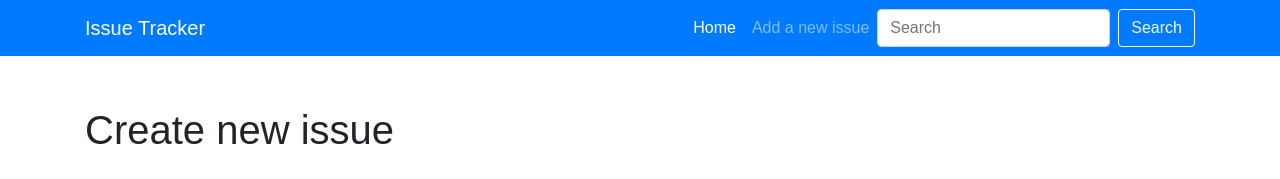
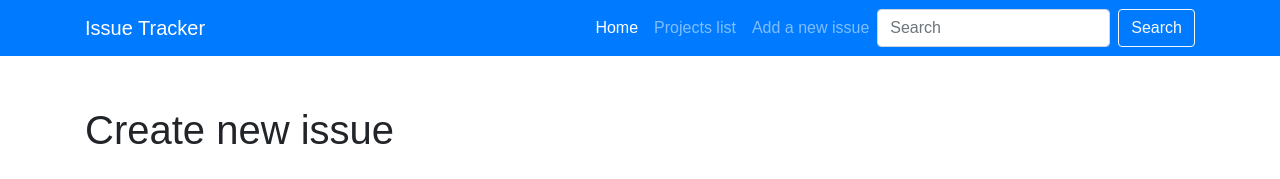
Before and after one commit to amirAkhmetzhanov94/blog, a Django app: page /issue/add/ in a window 1280 px wide. Shown: the top 179 px of the page. Run offline with Django 3.2, Linux system fonts and the light colour scheme; data comes from the database, SQL or seed files in the repository.

Commit message:
HW-55 Добавил в base.html вывод ссылки на список проектов в панель навигации

```diff
--- a/issue_tracker/webapp/templates/base.html
+++ b/issue_tracker/webapp/templates/base.html
@@ -20,6 +20,9 @@
             <a class="nav-link" href="{% url 'index' %}">Home <span class="sr-only">(current)</span></a>
           </li>
           <li class="nav-item">
+            <a class="nav-link" href="{% url 'project_list' %}">Projects list</a>
+          </li>
+          <li class="nav-item">
             <a class="nav-link" href="{% url 'issue_add' %}">Add a new issue</a>
           </li>
         {% include "partial/search_form.html" %}
```
